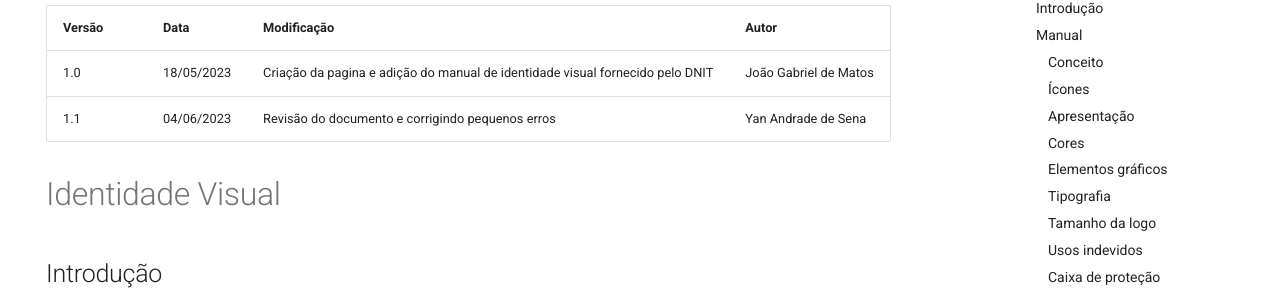
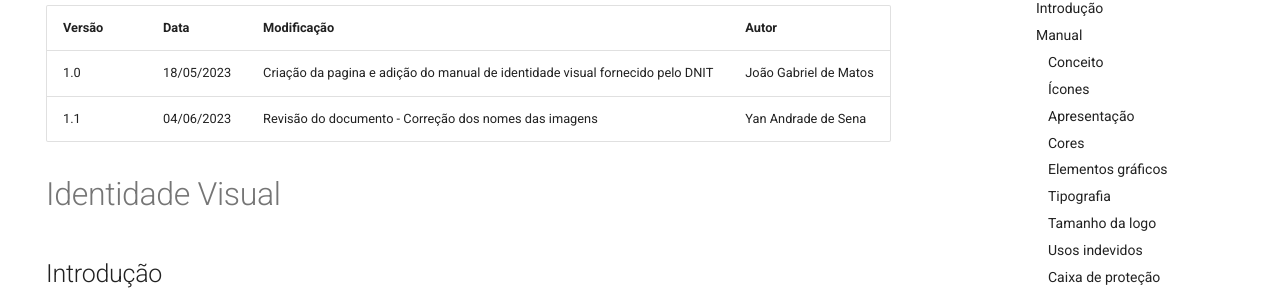
Before and after one commit to fga-eps-mds/2023-1-Dnit-DOC, an MkDocs documentation site: the page built from docs/docs/identidadeVisual/identidadeVisual.md, in a window 1280 px wide and 900 px high. Shown: the part 232-528 px from the top of the window. Built offline with MkDocs 1.6.1 and Material for MkDocs 9.7.7, drawn with Linux system fonts in a browser that asks for light colours.

Commit message:
#66 correção das alterações solicitadas
Co-authored-by: Yan Andrade <yan13052001@gmail.com>

```diff
--- a/docs/docs/identidadeVisual/identidadeVisual.md
+++ b/docs/docs/identidadeVisual/identidadeVisual.md
@@ -7,9 +7,9 @@ hide:
 ## Histórico de versionamento
 
 | Versão | Data   | Modificação                                                            | Autor        |
-| -- | ---------- | ----------------------------------------------------------------------------- | --------------------- |
+| -- | ---------- | ----------------------------------------- | ---- |
 | 1.0 | 18/05/2023 | Criação da pagina e adição do manual de identidade visual fornecido pelo DNIT | João Gabriel de Matos |
-| 1.1 | 04/06/2023 | Revisão do documento e corrigindo pequenos erros | Yan Andrade de Sena |
+| 1.1 | 04/06/2023 | Revisão do documento - Correção dos nomes das imagens | Yan Andrade de Sena |
 
 # Identidade Visual
 
```
Also changed, not shown: docs/docs/gestaoDoProjeto/planoDeCusto.md (+1 -1 lines).
